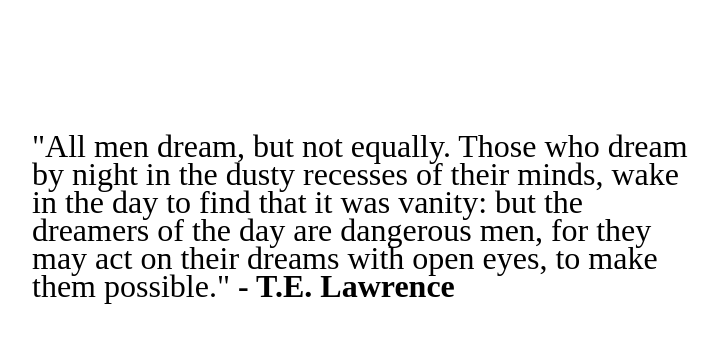
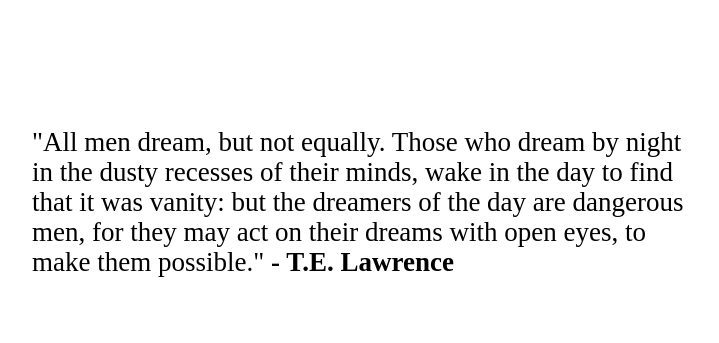
Before and after one commit to kschins/kschins.github.io, a Jekyll site: the page built from index.html, in a window 1280 px wide. Shown: the top 343 px of the page, without its empty margins (273-992 px from the left). Built offline with Jekyll 4.4.1, drawn with Linux system fonts in a browser that asks for light colours.

Commit message:
Update main.css

```diff
--- a/css/main.css
+++ b/css/main.css
@@ -19,14 +19,14 @@ body {
 }
 
 p {
-  font-size: 30px;
+  font-size: 25px;
   line-height: 26px;
   word-wrap: break-word;
   overflow-wrap: break-word;
   hyphens: auto;
 
   @media screen and (min-width: 600px){
-    font-size: 32px;
-    line-height: 28px;
+    font-size: 27px;
+    line-height: 30px;
   }
 }
```
